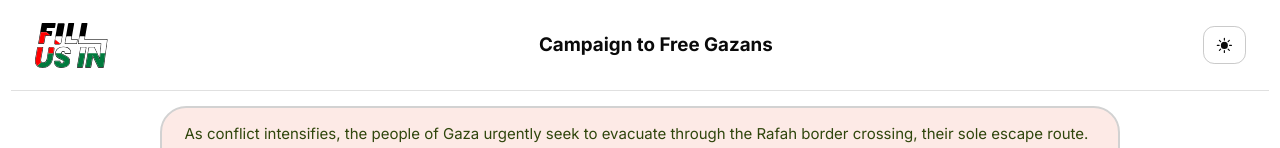
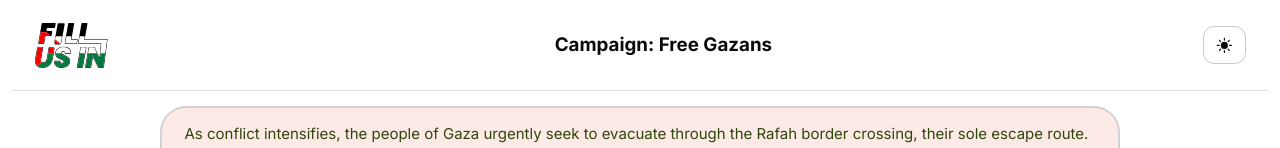
Before and after one commit to zaihdo/freegazans, a Next.js app: page / in a window 1280 px wide. Shown: the top 148 px of the page. Built offline with nearby package versions, Linux system fonts and the light colour scheme.

Commit message:
header restyle

```diff
--- a/src/components/Header.tsx
+++ b/src/components/Header.tsx
@@ -32,7 +32,10 @@ export default function Header() {
             paddingY="xs"
             marginBottom='m'>
             <Logo size="s"></Logo>
-            <Heading variant='body-strong-xl' onBackground='neutral-strong'>Campaign to Free Gazans</Heading>
+            <Heading
+            style={{ marginLeft: 'var(--responsive-space-m)', textAlign: 'left' }}
+            variant='body-strong-xl'
+            onBackground='neutral-strong'>Campaign: Free Gazans</Heading>
             <Button
                 onClick={toggleTheme}
                 prefixIcon={theme === 'dark' ? 'moon' : 'sun'}
```
